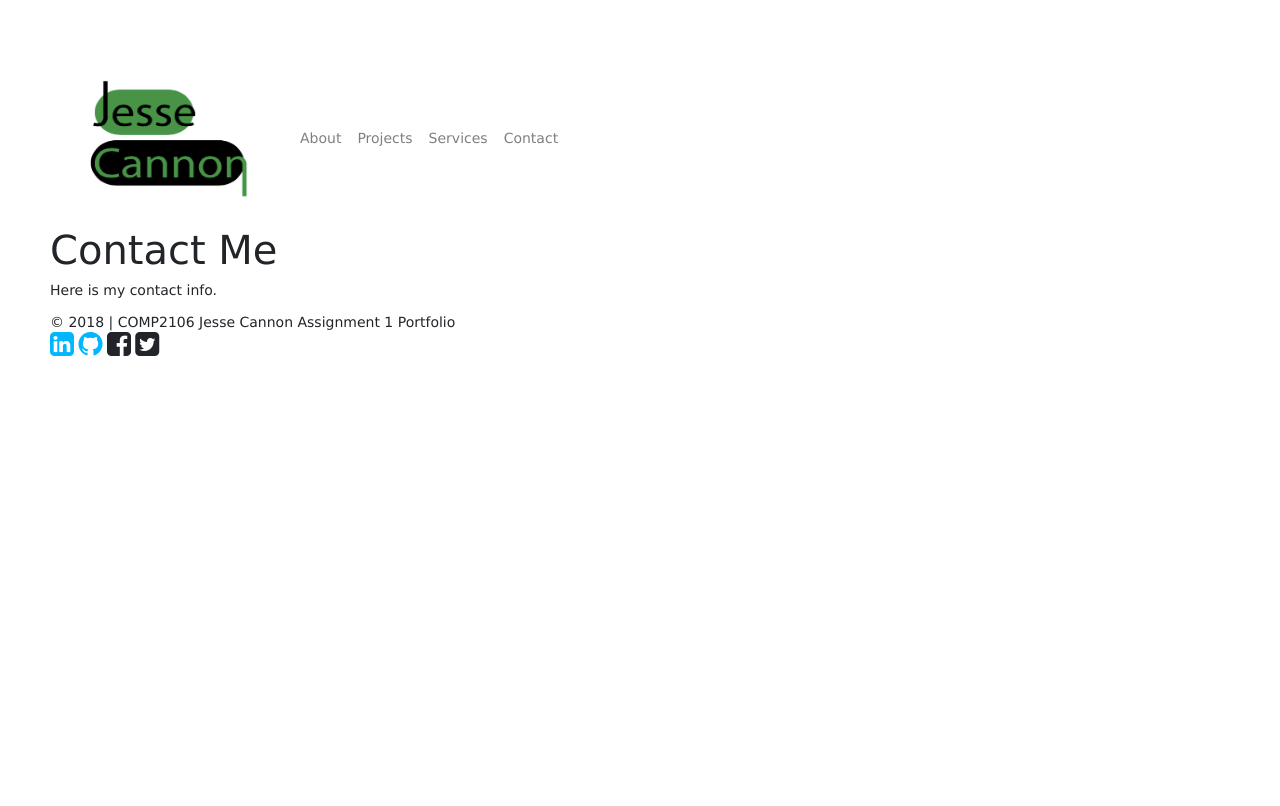
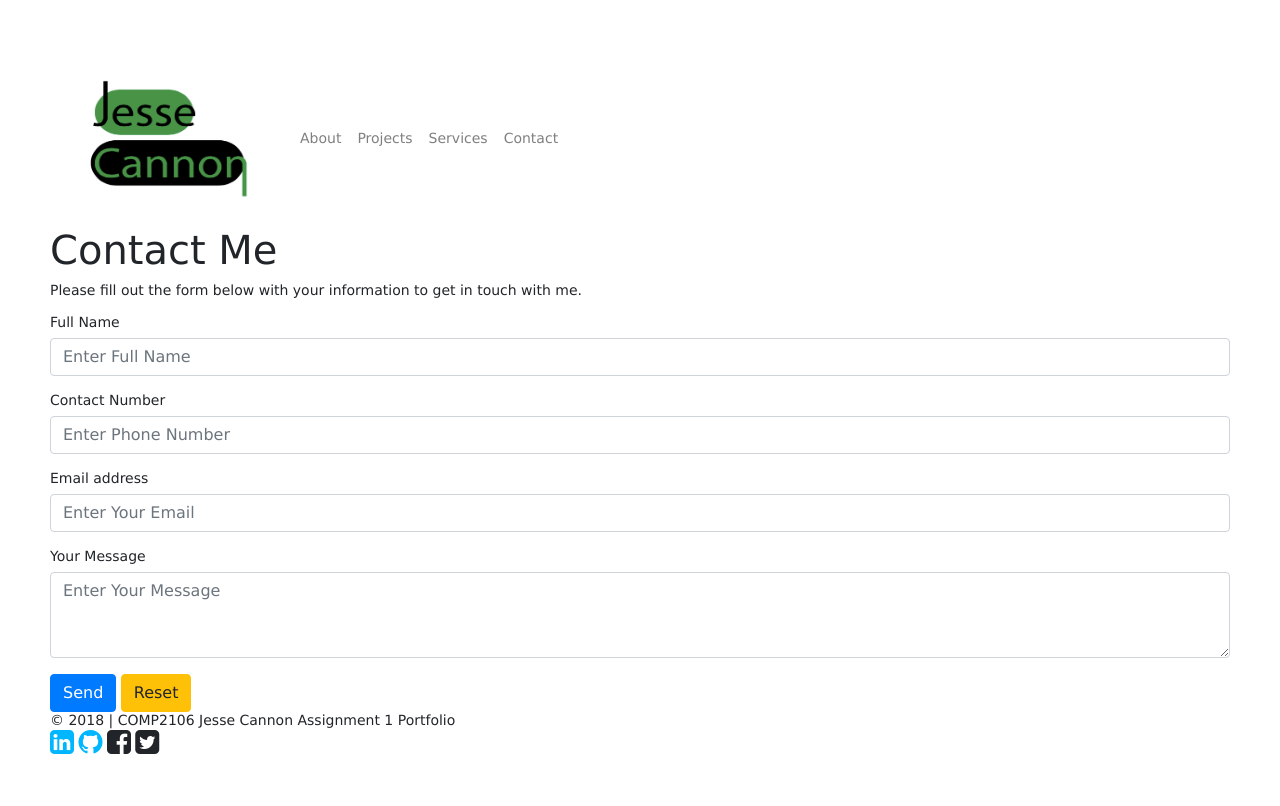
Before and after one commit to JCannon1/comp2106-assignment1, a Node server app: page /contact in a window 1280 px wide. Before the commit the page ends 356 px from the top, so only its background shows below. Run offline with Node 20, Linux system fonts and the light colour scheme.

Commit message:
Added a contact form

```diff
--- a/routes/index.js
+++ b/routes/index.js
@@ -37,7 +37,7 @@ router.get('/services', (req, res, next) => {
 router.get('/contact', (req, res, next) => {
   res.render('contact', {
     title: 'Contact Me',
-    message: 'Here is my contact info.'
+    message: 'Please fill out the form below with your information to get in touch with me.'
    });
 });
 
--- a/views/contact.ejs
+++ b/views/contact.ejs
@@ -3,4 +3,25 @@
 <h1><%= title %></h1>
 <p><%= message %></p>
 
+<form>
+    <div class="form-group">
+        <label for="FullName">Full Name</label>
+        <input type="text" class="form-control" id="FullName" placeholder="Enter Full Name" required>
+    </div>
+    <div class="form-group">
+        <label for="Number">Contact Number</label>
+        <input type="tel" class="form-control" id="ContactNumber" placeholder="Enter Phone Number" required>
+    </div>
+    <div class="form-group">
+        <label for="Email">Email address</label>
+        <input type="email" class="form-control" id="Email" placeholder="Enter Your Email" required>
+    </div>
+    <div class="form-group">
+        <label for="Message">Your Message</label>
+        <textarea class="form-control" rows="3" id="Message" placeholder="Enter Your Message" reuired></textarea>
+    </div>
+    <button type="submit" id="SendButton" class="btn btn-primary">Send</button>
+    <button type="reset" id="ResetButton" class="btn btn-warning">Reset</button>
+</form>
+
 <% include shared/footer.ejs %>
```
